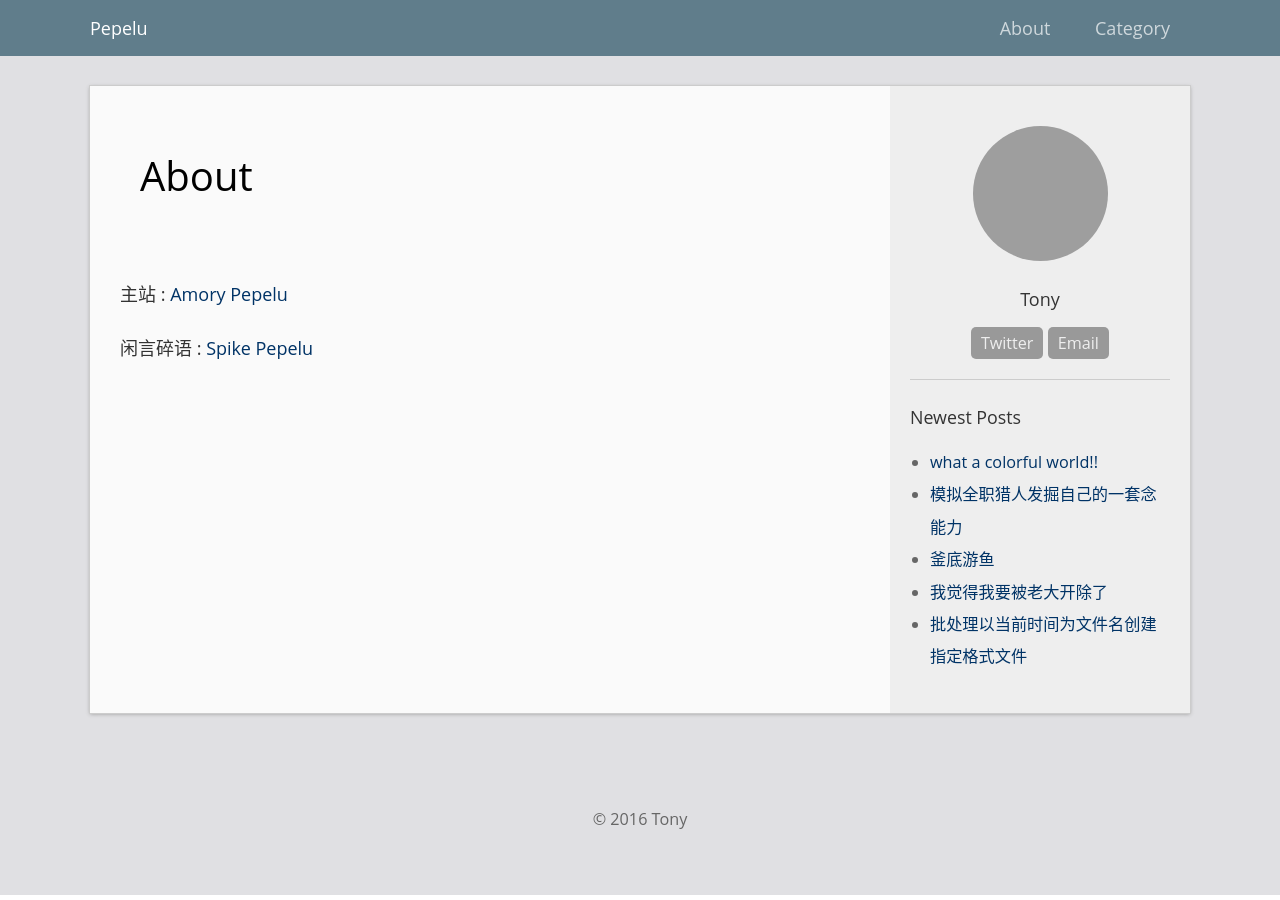
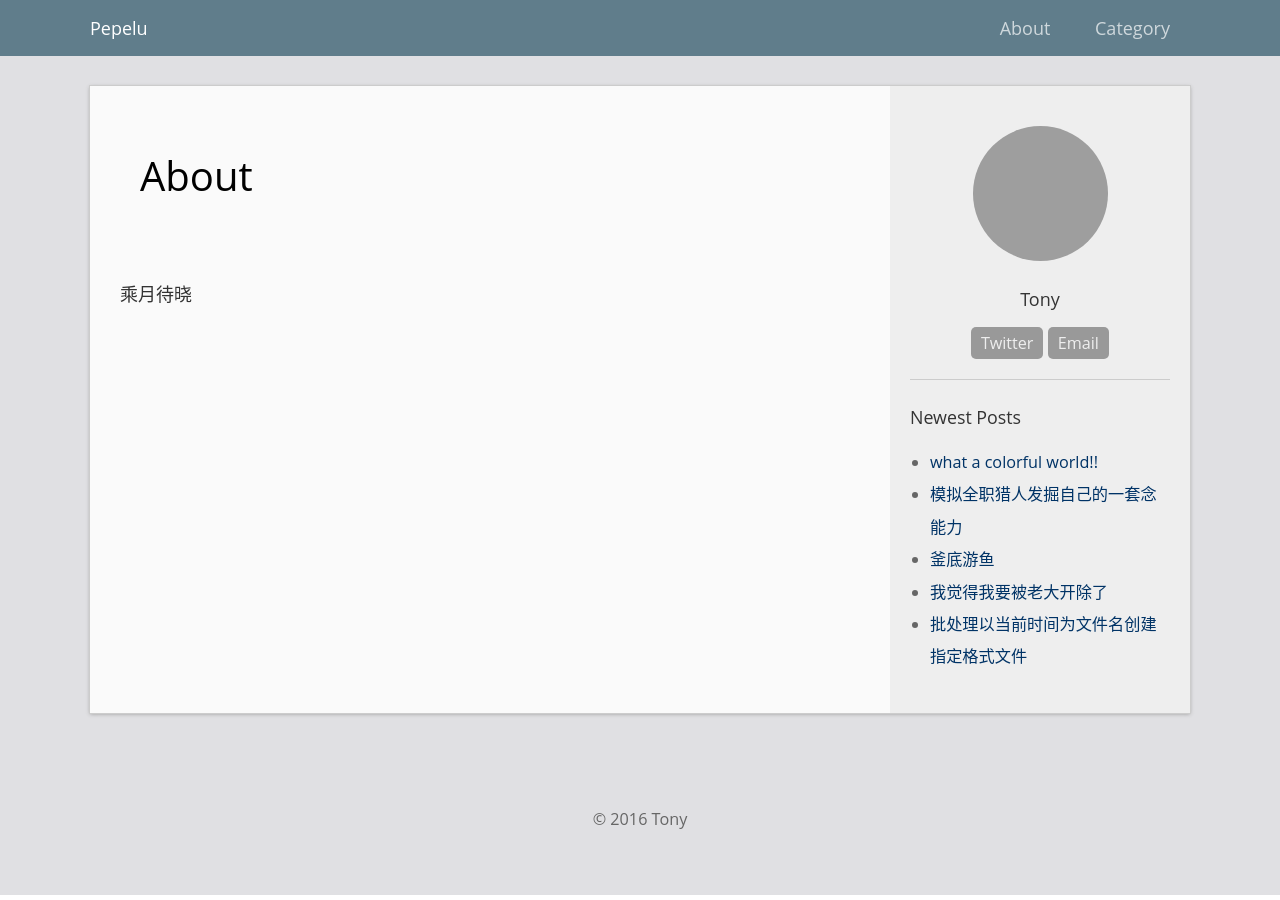
Before and after one commit to TonyPepelu/TonyPepelu.github.io, a Jekyll site: the page built from about.md, in a window 1280 px wide. Built offline with Jekyll 4.4.1, drawn with Linux system fonts in a browser that asks for light colours; grey boxes are pictures that could not be loaded.

Commit message:
modify about

```diff
--- a/about.md
+++ b/about.md
@@ -6,7 +6,4 @@ public: true
 nocomments: true
 ---
 
-
-主站 : [Amory Pepelu](https://amorypepelu.github.io "Title")
-
-闲言碎语 : [Spike Pepelu](https://SpikePepelu.github.io "Title")
+乘月待晓
```
Also changed, not shown: _posts/2016-03-25-note-i-feel-like-eatting-shit.md (renamed from _posts/2016-03-25-note-我觉得我要被开除了.md).
